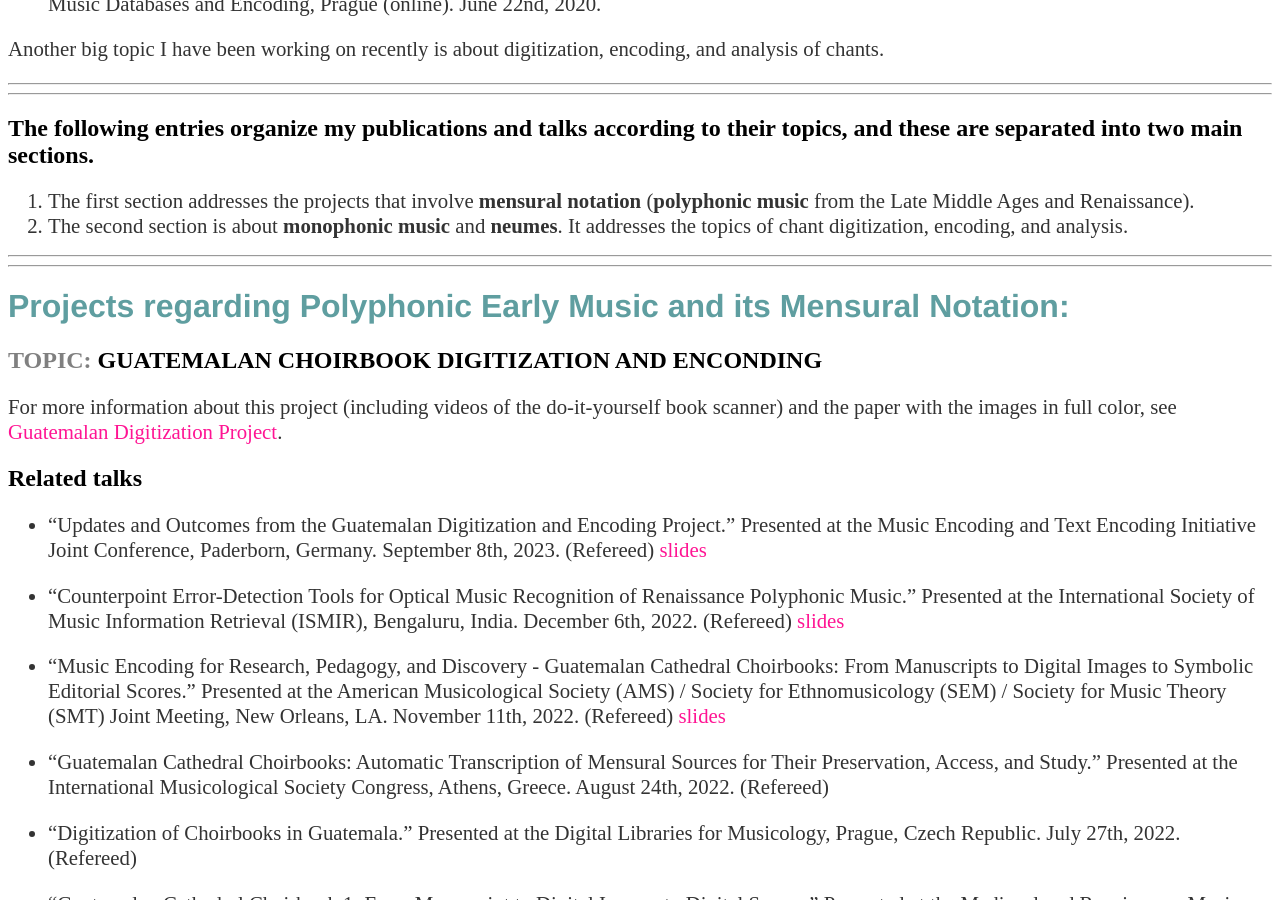
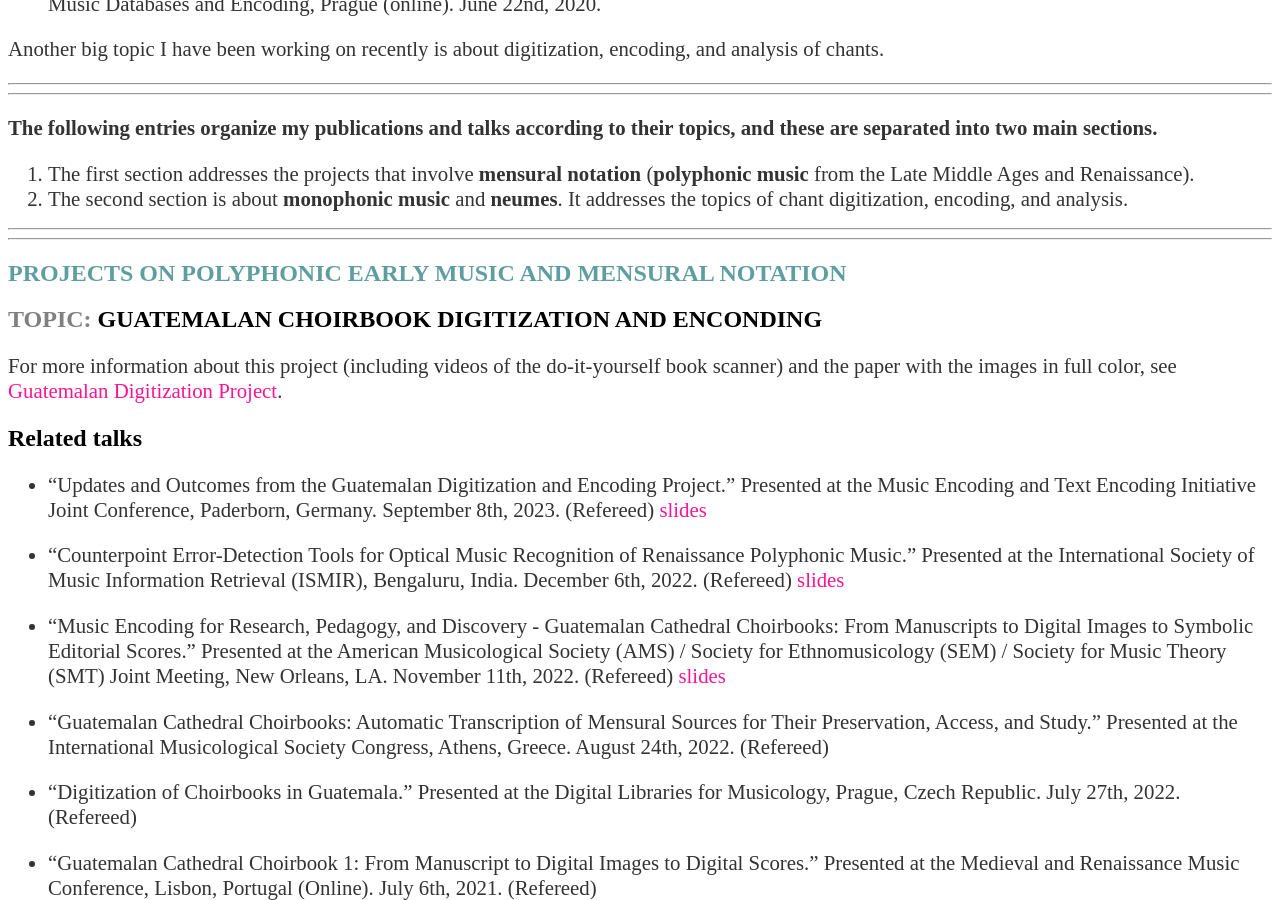
Before and after one commit to martha-thomae/martha-thomae.github.io, a Jekyll site: the page built from projects/index.md, in a window 1280 px wide and 900 px high, scrolled down 515 px. Built offline with Jekyll 4.4.1, drawn with Linux system fonts in a browser that asks for light colours; some of the changed text lies outside the part shown.

```diff
--- a/projects/index.md
+++ b/projects/index.md
@@ -19,14 +19,14 @@ Another big topic I have been working on recently is about digitization, encodin
 ---
 ---
 
-## The following entries organize my publications and talks according to their topics, and these are separated into two main sections.
+**The following entries organize my publications and talks according to their topics, and these are separated into two main sections.**
 1. The first section addresses the projects that involve **mensural notation** (**polyphonic music** from the Late Middle Ages and Renaissance).
 2. The second section is about **monophonic music** and **neumes**. It addresses the topics of chant digitization, encoding, and analysis.
 
 ---
 ---
 
-# <span style="color:cadetblue;">Projects regarding Polyphonic Early Music and its Mensural Notation:</span>
+## <span style="color:cadetblue;">PROJECTS ON POLYPHONIC EARLY MUSIC AND MENSURAL NOTATION</span>
 
 ## <span style="color:Gray">TOPIC:</span> GUATEMALAN CHOIRBOOK DIGITIZATION AND ENCONDING
 
@@ -106,7 +106,7 @@ Thomae, Martha E., Antonio Ríos-Vila, Jorge Calvo-Zaragoza, David Rizo, and Jos
 ---
 ---
 
-# <span style="color:green;">Projects regarding Chants, Monophonic Early Music, Neumes, and Square Notation</span>
+# <span style="color:green;">PROJECTS ON CHANT, MONOPHONIC EARLY MUSIC, NEUMES, AND SQUARE NOTATION</span>
 
 ## <span style="color:Gray">TOPIC:</span> CHANT ENCODING AND ANALYSIS
 
```
